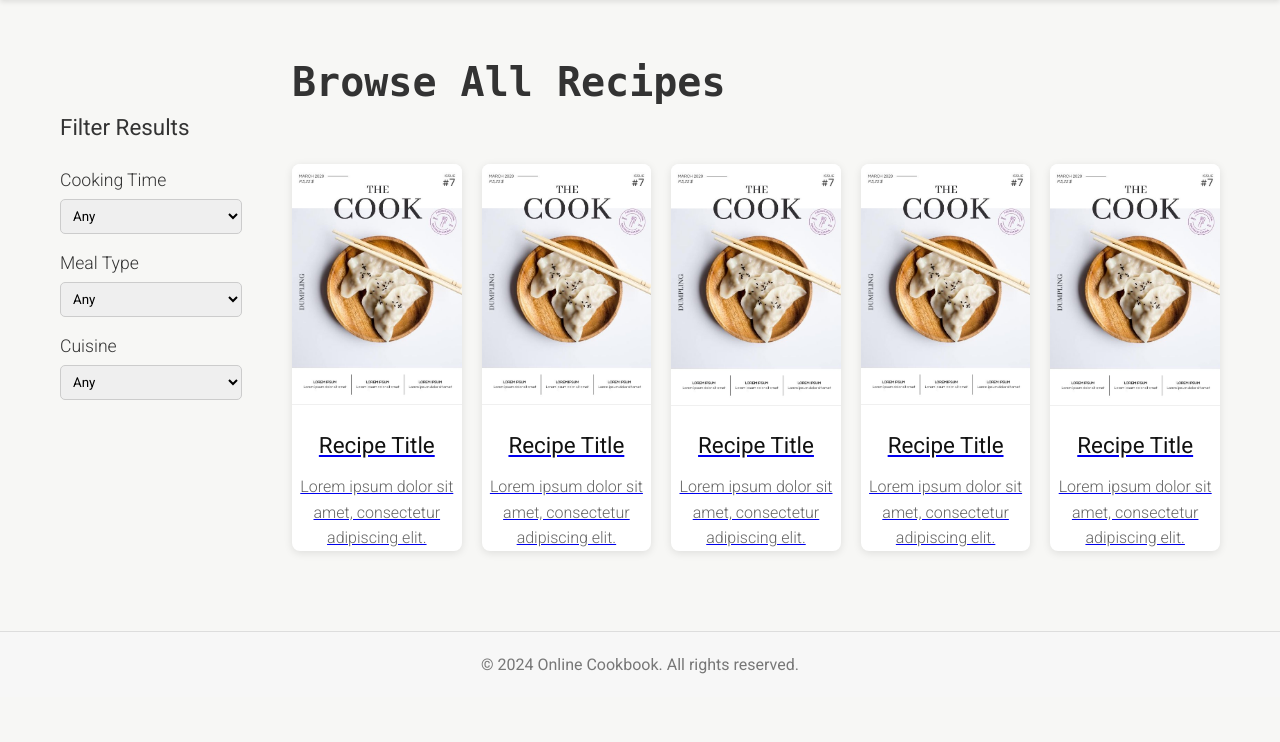
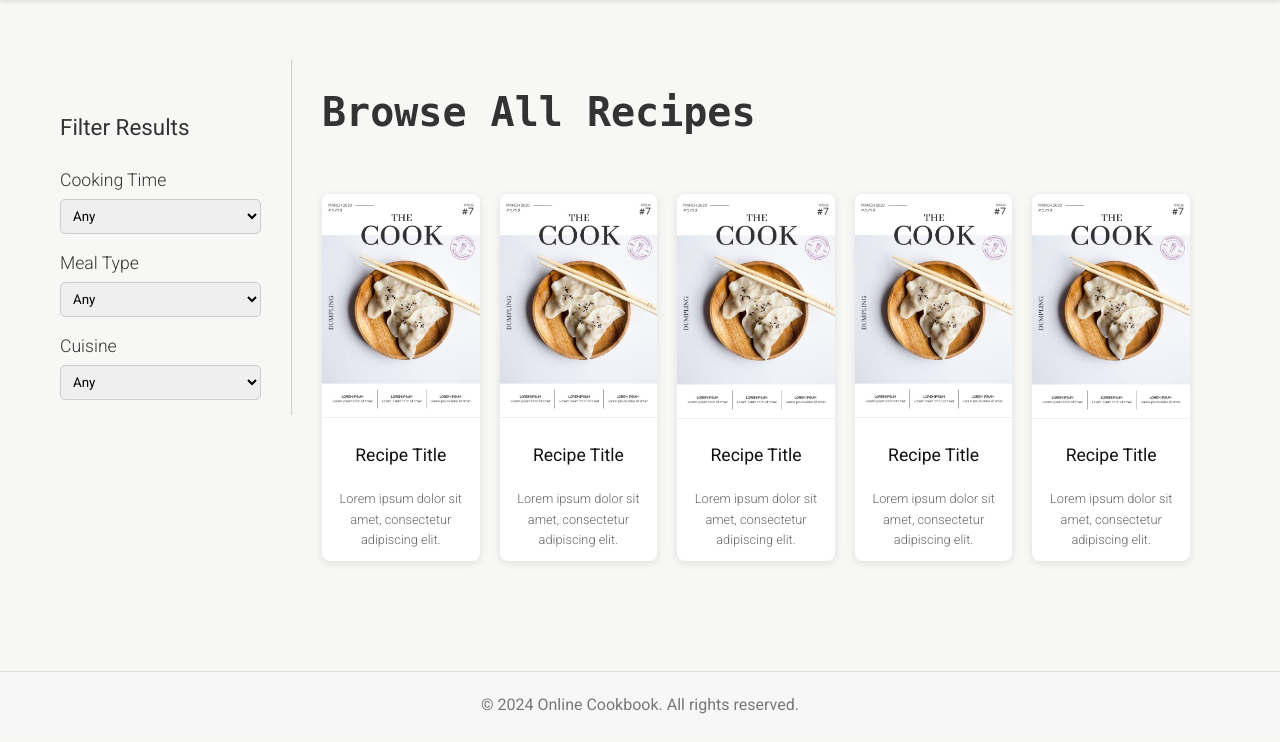
Before and after one commit to suhaani-g/idm232-sg3836, a PHP site: page /allrecipes.html in a window 1280 px wide. Shown: the part 58-800 px from the top of the page. Run offline with PHP 8.4, Linux system fonts and the light colour scheme; some web fonts are replaced.

Commit message:
Edit Recipe cards

```diff
--- a/allrecipes.css
+++ b/allrecipes.css
@@ -64,8 +64,9 @@ nav ul li a:hover {
 /* Filter Sidebar */
 .filter-sidebar {
     width: 20%;
-    padding-right: 50px;
+    padding-right: 30px;
     margin-top: 10px;
+    border-right: 1px solid #ccc;
 }
 
 .filter-sidebar h2 {
@@ -94,6 +95,7 @@ nav ul li a:hover {
 /* Recipe Cards Section */
 .recipe-cards-section {
     width: 80%;
+    padding: 30px;
 }
 
 .recipe-cards-section h1 {
@@ -131,16 +133,22 @@ nav ul li a:hover {
 .recipe-card h2 {
     font-family: 'Roboto', monospace;
     font-weight: 500;
-    font-size: 1.4rem;
+    font-size: 1.1rem;
     color: #111;
     margin-top: 15px;
+
 }
 
 .recipe-card p {
-    font-size: 1rem;
+    font-size: 0.8rem;
     font-weight: 300;
     color: #666;
     margin-top: 10px;
+    padding: 10px;
+}
+.recipe-card a {
+    text-decoration: none;
+    color: inherit;
 }
 
 /* Footer */
--- a/styles.css
+++ b/styles.css
@@ -198,6 +198,11 @@ nav ul li a:hover {
     margin-top: 10px;
 }
 
+.recipe-card a {
+    text-decoration: none;
+    color: inherit;
+}
+
 /* Footer */
 footer {
     background-color: #f7f7f7;
```
